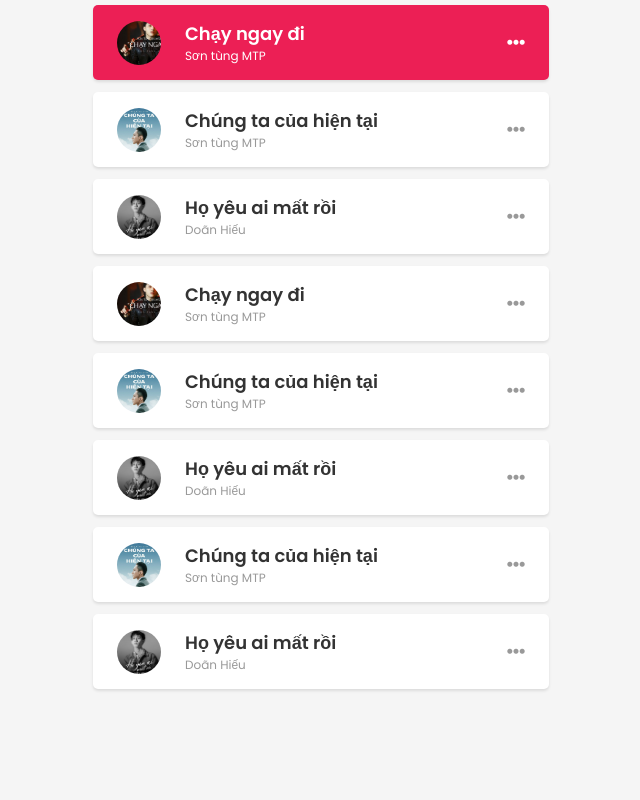
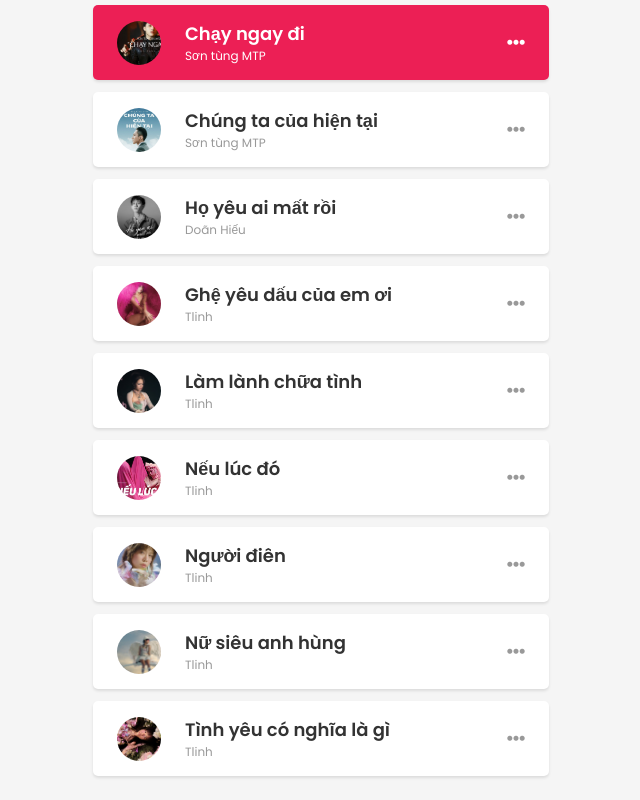
Before and after one commit to VoHuyVu/MusicPlayerApp, a plain HTML site: page index.html in a window 1280 px wide. Shown: the part 415-1215 px from the top of the page, without its empty margins (319-959 px from the left). Before the commit the page ends 1128 px from the top, so only its background shows below. Drawn offline with Linux system fonts and the light colour scheme.

Commit message:
Update Song

```diff
--- a/main.js
+++ b/main.js
@@ -64,35 +64,41 @@ const app = {
       image: "./assets/img/HoYeuAiMatRoi.jpg"
     },
     {
-      name: "Chạy ngay đi",
-      singer: "Sơn tùng MTP",
-      path: "./assets/mucsic/ChayNgayDi-SonTungMTP-5468704.mp3",
-      image: "./assets/img/ChayNgayDi.jpg"
+      name: "Ghệ yêu dấu của em ơi",
+      singer: "Tlinh",
+      path: "./assets/mucsic/GheIuDauCuaEmOi-tlinh2pillzWOKEUPAT4AM-8677578.mp3",
+      image: "./assets/img/GheYeu.jpg"
     },
     {
-      name: "Chúng ta của hiện tại",
-      singer: "Sơn tùng MTP",
-      path: "./assets/mucsic/ChungTaCuaHienTai-SonTungMTP-6892340.mp3",
-      image: "./assets/img/ChungTaCuaHienTai.jpg"
+      name: "Làm lành chữa tình",
+      singer: "Tlinh",
+      path: "./assets/mucsic/LamLanhChuaTinh-tlinh-10715560.mp3",
+      image: "./assets/img/LamLanh.jpg"
     },
     {
-      name: "Họ yêu ai mất rồi",
-      singer: "Doãn Hiếu",
-      path: "./assets/mucsic/HoYeuAiMatRoi.mp3",
-      image: "./assets/img/HoYeuAiMatRoi.jpg"
+      name: "Nếu lúc đó",
+      singer: "Tlinh",
+      path: "./assets/mucsic/NeuLucDo-tlinh2pillz-8783613.mp3",
+      image: "./assets/img/NeuLucDo.jpg"
     },
     {
-      name: "Chúng ta của hiện tại",
-      singer: "Sơn tùng MTP",
-      path: "./assets/mucsic/ChungTaCuaHienTai-SonTungMTP-6892340.mp3",
-      image: "./assets/img/ChungTaCuaHienTai.jpg"
+      name: "Người điên",
+      singer: "Tlinh",
+      path: "./assets/mucsic/NguoiDien-tlinh-10715124.mp3",
+      image: "./assets/img/NguoiDien.jpg"
     },
     {
-      name: "Họ yêu ai mất rồi",
-      singer: "Doãn Hiếu",
-      path: "./assets/mucsic/HoYeuAiMatRoi.mp3",
-      image: "./assets/img/HoYeuAiMatRoi.jpg"
-    }
+      name: "Nữ siêu anh hùng",
+      singer: "Tlinh",
+      path: "./assets/mucsic/NuSieuAnhHung-tlinh-10715744.mp3",
+      image: "./assets/img/SieuAnhHung.jpg"
+    },
+    {
+      name: "Tình yêu có nghĩa là gì",
+      singer: "Tlinh",
+      path: "./assets/mucsic/TinhYeuCoNghiaLaGi-tlinh-10714742.mp3",
+      image: "./assets/img/TinhYeuCoNghiaLaGi.jpg"
+    },
   ],
 
   render: function() {
```
Also changed, not shown: index.html (+2 -0 lines), assets/img/GheYeu.jpg (added), assets/img/LamLanh.jpg (added), assets/img/NeuLucDo.jpg (added), assets/img/NguoiDien.jpg (added), assets/img/SieuAnhHung.jpg (added), assets/img/TinhYeuCoNghiaLaGi.jpg (added), 6 other files.
